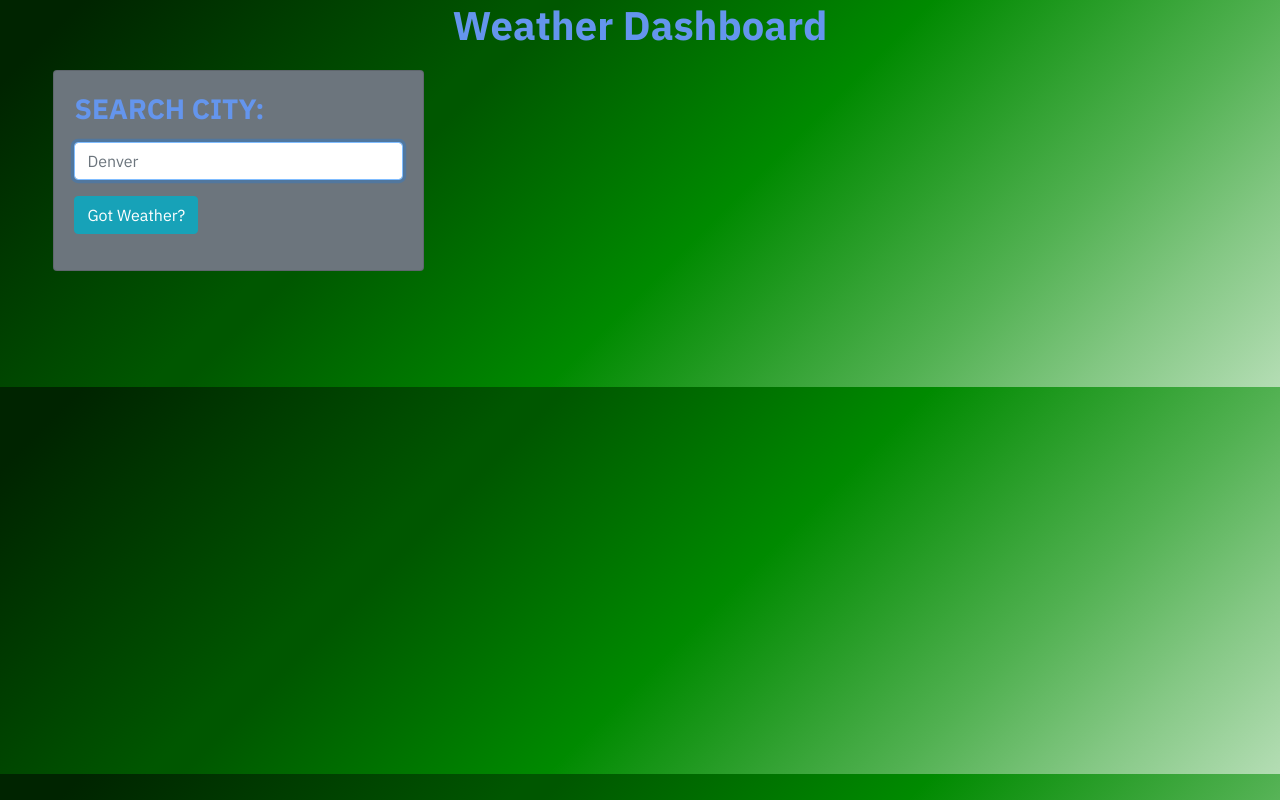
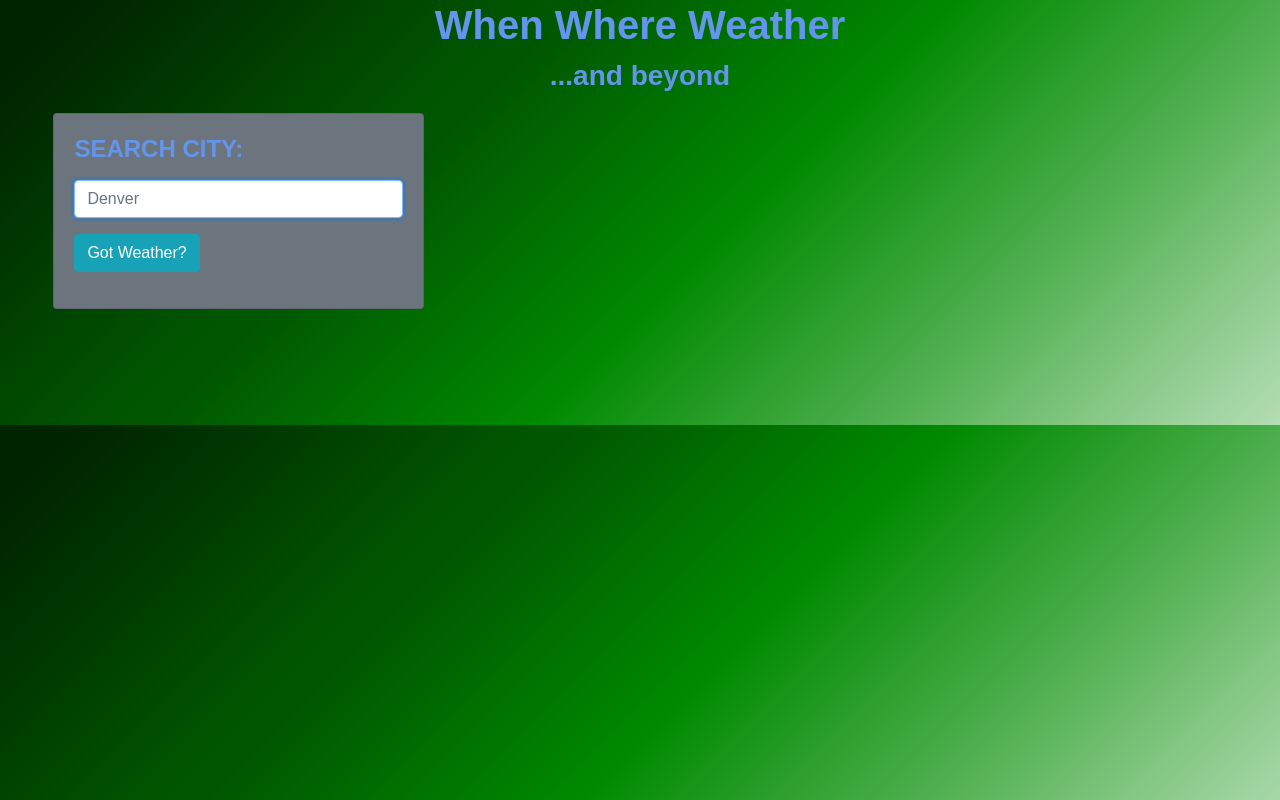
Before and after one commit to skouchy/whenWhereWeather, a plain HTML site: page index.html in a window 1280 px wide. Drawn offline with nearby package versions, Linux system fonts and the light colour scheme.

Commit message:
feat(housekeeping): Cleaned some thangs up, added comments.. TODO add README

```diff
--- a/index.html
+++ b/index.html
@@ -9,16 +9,17 @@
   <!-- Bootstrap CSS -->
   <link rel="stylesheet" href="https://cdn.jsdelivr.net/npm/bootstrap@4.3.1/dist/css/bootstrap.min.css"
     integrity="sha384-ggOyR0iXCbMQv3Xipma34MD+dH/1fQ784/j6cY/iJTQUOhcWr7x9JvoRxT2MZw1T" crossorigin="anonymous">
-  <link href="https://fonts.googleapis.com/css?family=IBM+Plex+Sans:400,400i,700&display=swap" rel="stylesheet">
+
   <link rel="stylesheet" href="https://cdnjs.cloudflare.com/ajax/libs/font-awesome/5.11.2/css/all.min.css">
   <link rel="stylesheet" href="./assets/css/style.css" />
+  <title>When Where Weather</title>
 
-  <title>When Where Weather</title>
 </head>
 
 <body class="min-100-vh">
-  <header class="title">
-    <h1 class="app-title" style="text-align: center"> Weather Dashboard</h1>
+  <header class="title" style="text-align: center">
+    <h1 class="app-title"> When Where Weather</h1>
+    <h3 class="subtitle">...and beyond</h3>
   </header>
 
   <main class="flex-row justify-space-between">
@@ -28,10 +29,9 @@
         <form id="location-form" class="card-body">
           <div id="city-search" class="form">
             <label for="city-search" class="form-label">
-              <h3 class="header text-uppercase">Search City:</h3>
+              <h4 class="header text-uppercase">Search City:</h4>
             </label>
-            <input name="city" id="city-input" type="text" autofocus="true" class="form-control"
-              placeholder="Denver" />
+            <input name="city" id="city-input" type="text" autofocus="true" class="form-control" placeholder="Denver" />
           </div>
 
 
@@ -65,14 +65,6 @@
       </div>
     </section>
 
-
-
-
-
-    <!-- //* Button options - Bootstrap -->
-    <!-- <button type="button" class="btn btn-secondary">Secondary</button>
-        <a class="btn btn-primary" href="#" role="button">Link</a>
-        <input class="btn btn-primary" type="submit" value="Submit"> -->
   </main>
 
   <footer>
```
Also changed, not shown: assets/js/script.js (+11 -6 lines), README.md.
